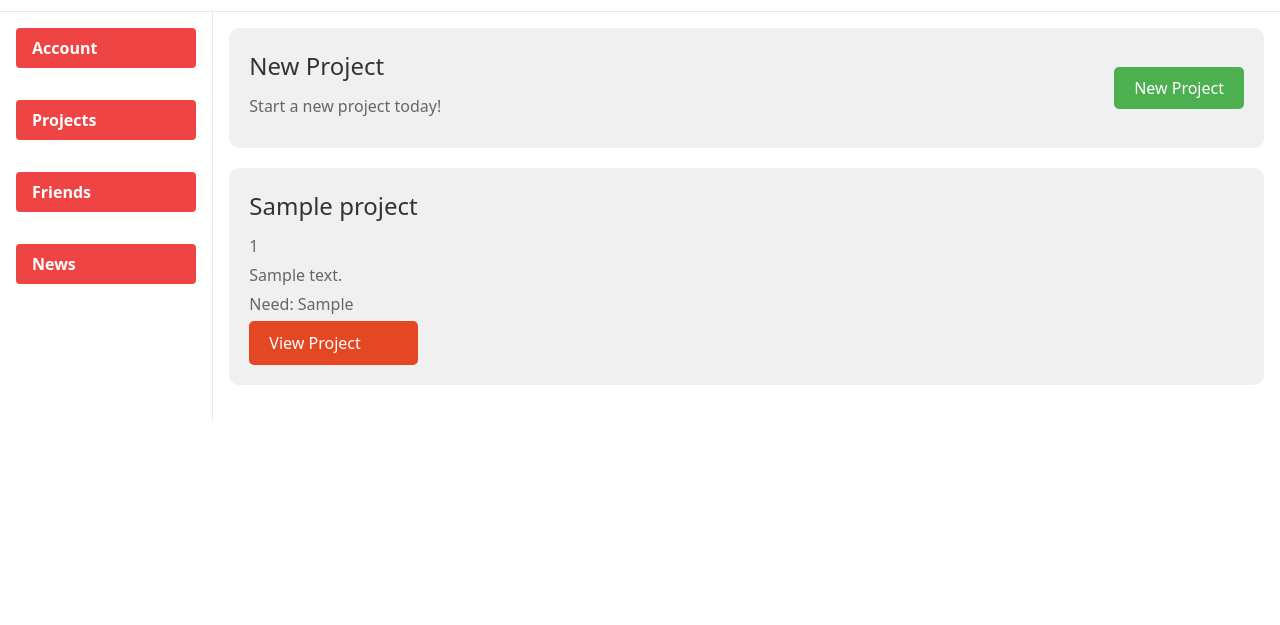
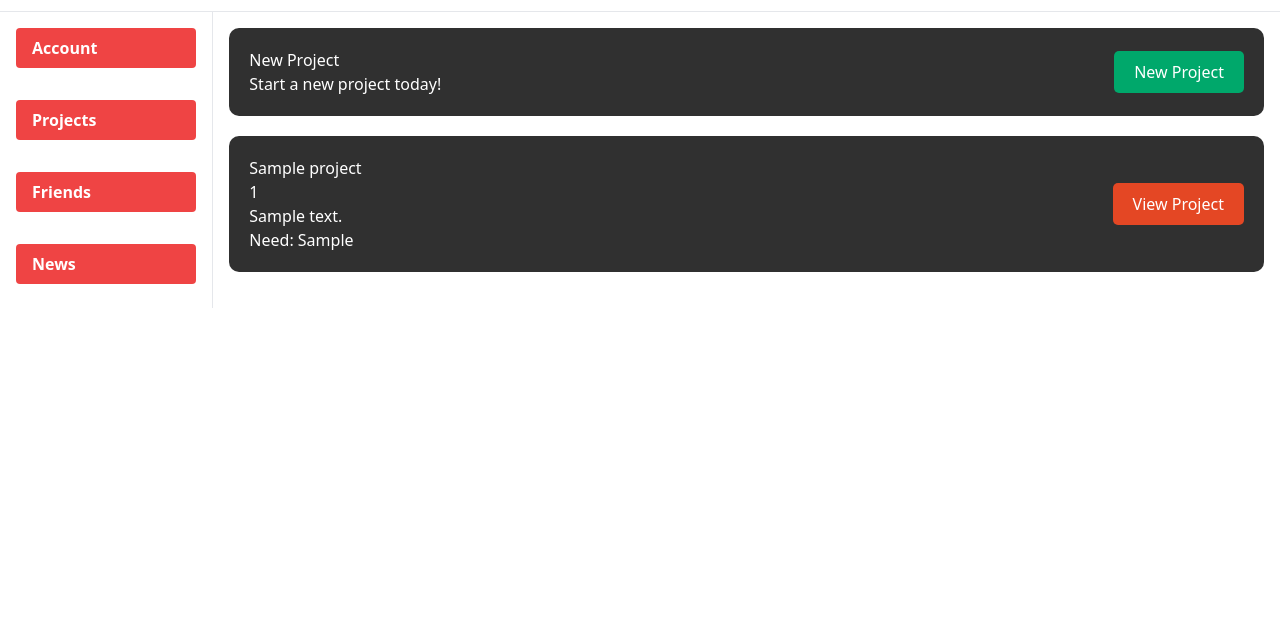
Before and after one commit to YudinRomanovich/JuniorCamp, a FastAPI app: template src/templates/projects.html in a window 1280 px wide; the page is wider, and only the part inside the window is pictured. Shown: the part 49-674 px from the top of that part. After the commit the page ends 357 px from the top of that part, so only its background shows below. Run offline with FastAPI, Linux system fonts and the light colour scheme; the template is opened without the code that fills it: most values are stand-ins (such as "Sample title", 1, 10 or a date in 2020); parts of the project's set-up code (start-up, migrations or seed data) failed here and were passed over; some libraries are stand-ins or nearby versions.

Commit message:
feature: redisign interface

```diff
--- a/src/database.py
+++ b/src/database.py
@@ -13,7 +13,7 @@ class Base(DeclarativeBase):
     pass
 
 
-engine = create_async_engine(DATABASE_URL, echo=True)
+engine = create_async_engine(DATABASE_URL)
 async_session_maker = async_sessionmaker(engine, expire_on_commit=False)
 
 
--- a/src/templates/projects.html
+++ b/src/templates/projects.html
@@ -2,35 +2,28 @@
 
 {% block head %}
 <style>
+  @keyframes fade-in {
+    from {
+      opacity: 0;
+      transform: translateY(20px);
+    }
+    to {
+      opacity: 1;
+      transform: translateY(0);
+    }
+  }
+
   .project-card {
-  background-color: #f0f0f0;
+    background-color: #303030;
     border-radius: 10px;
     padding: 20px;
     margin-bottom: 20px;
     display: flex;
     justify-content: space-between;
     align-items: center;
-}
-
-.project-card h2 {
-  color: #333;
-  font-size: 24px;
-  margin-bottom: 10px;
-}
-
-.project-card p {
-  color: #666;
-  font-size: 16px;
-  margin-bottom: 10px;
-}
-
-.project-card .details {
-  display: flex;
-  flex-direction: column;
-}
-
-.project-card .details p {
-  margin-bottom: 5px;
+    color: #fff;
+    animation-name: fade-in;
+    animation-duration: 0.5s;
   }
 
   .button-container {
@@ -45,12 +38,12 @@
   }
 
   .button.new-project {
-  background-color: #4CAF50;
+    background-color: #00a86b;
     color: #fff;
   }
 
   .button.new-project:hover {
-  background-color: #45a049;
+    background-color: #00995a;
   }
 
   .button.new-project::before {
@@ -60,7 +53,7 @@
     left: -10px;
     right: -10px;
     bottom: -10px;
-  background-color: #ffffff;
+    background-color: #303030;
     border-radius: 15px;
     z-index: -1;
     transition: transform 0.3s ease;
@@ -76,7 +69,7 @@
   }
 
   .button.view-project:hover {
-  background-color: #e44724;
+    background-color: #d33f1f;
   }
 
   .button.view-project::before {
@@ -86,7 +79,7 @@
     left: -10px;
     right: -10px;
     bottom: -10px;
-  background-color: #ffffff;
+    background-color: #303030;
     border-radius: 15px;
     z-index: -1;
     transition: transform 0.3s ease;
@@ -94,7 +87,6 @@
 
   .button.view-project:hover::before {
     transform: scale(1.1);
-
   }
 
   .button-container {
@@ -121,6 +113,8 @@
     <p>{{ project["author_id"] }}</p>
     <p>{{ project["description"]|truncate(30, True, "…") }}</p>
     <p>Need: {{ project["needed_skills"] }}</p>
+  </div>
+  <div class="button-container">
     <a href="#" class="button view-project">View Project</a>
   </div>
 </div>
```
Also changed, not shown: src/templates/account.html (+19 -7 lines), src/templates/another_user_account.html (+30 -5 lines). Lines whose indentation alone changed are shown as unchanged.
